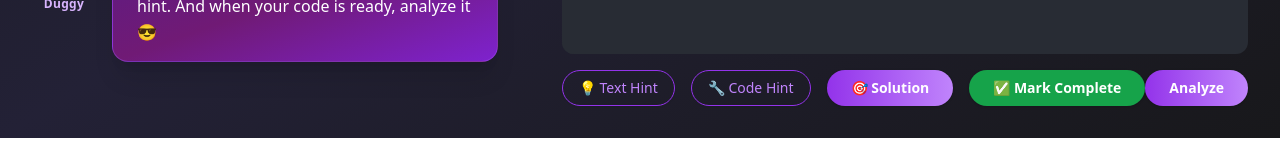
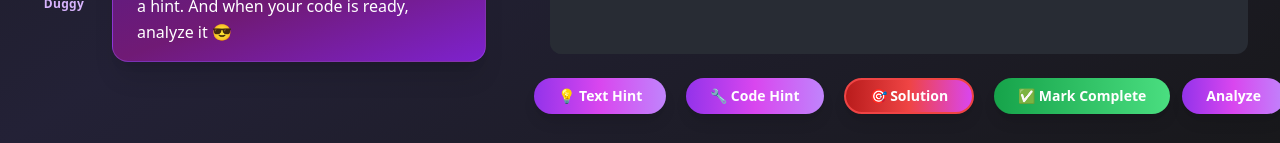
Before and after one commit to Klbtrn/Piis, a React (Vite) app in the folder client/: page /trainer/1 in a window 1280 px wide. Shown: the part 675-818 px from the top of the page. Built offline with nearby package versions, Linux system fonts and the light colour scheme; no server answers.

Commit message:
Button adjustement

```diff
--- a/client/src/pages/TrainerPage.jsx
+++ b/client/src/pages/TrainerPage.jsx
@@ -285,25 +285,23 @@ export default function TrainerPage() {
               />
             </div>
             {/* Buttons */}
-            <div className="flex flex-row">
+            <div className="flex flex-row gap-3 mt-2">
               <Button
-                variant="outline"
-                className="ml-8 border-purple-600 text-purple-400 hover:bg-purple-900/40 rounded-full"
+                className="ml-4 bg-gradient-to-r from-purple-600 via-fuchsia-500 to-purple-400 text-white font-semibold px-6 py-2 rounded-full shadow-lg hover:scale-105 hover:shadow-xl transition-all"
                 onClick={handleTextHint}
                 disabled={cardCompleted}
               >
                 💡 Text Hint
               </Button>
               <Button
-                variant="outline"
-                className="ml-4 border-purple-600 text-purple-400 hover:bg-purple-900/40 rounded-full"
+                className="ml-2 bg-gradient-to-r from-purple-600 via-fuchsia-500 to-purple-400 text-white font-semibold px-6 py-2 rounded-full shadow-lg hover:scale-105 hover:shadow-xl transition-all"
                 onClick={handleCodeHint}
                 disabled={cardCompleted}
               >
                 🔧 Code Hint
               </Button>
               <Button
-                className="ml-4 bg-gradient-to-r from-purple-600 to-purple-400 text-white font-semibold px-6 py-2 rounded-full hover:opacity-90 transition-all"
+                className="ml-2 bg-gradient-to-r from-red-700 via-red-500 to-fuchsia-500 text-white font-semibold px-6 py-2 rounded-full shadow-lg hover:scale-105 hover:shadow-xl transition-all border-2 border-red-500"
                 onClick={handleSolution}
                 disabled={cardCompleted}
               >
@@ -313,14 +311,14 @@ export default function TrainerPage() {
               {/* Add completion button */}
               {!cardCompleted ? (
                 <Button
-                  className="ml-4 bg-green-600 hover:bg-green-700 text-white font-semibold px-6 py-2 rounded-full transition-all"
+                  className="ml-2 bg-gradient-to-r from-green-600 to-green-400 text-white font-semibold px-6 py-2 rounded-full shadow-lg hover:scale-105 hover:shadow-xl transition-all"
                   onClick={handleCardCompletion}
                 >
                   ✅ Mark Complete
                 </Button>
               ) : (
                 <Button
-                  className="ml-4 bg-blue-600 hover:bg-blue-700 text-white font-semibold px-6 py-2 rounded-full transition-all"
+                  className="ml-2 bg-gradient-to-r from-blue-600 to-blue-400 text-white font-semibold px-6 py-2 rounded-full shadow-lg hover:scale-105 hover:shadow-xl transition-all"
                   onClick={() => window.history.back()}
                 >
                   🏠 Back to Flashcards
@@ -328,7 +326,7 @@ export default function TrainerPage() {
               )}
 
               <Button
-                className="ml-auto bg-gradient-to-r from-purple-600 to-purple-400 text-white font-semibold px-6 py-2 rounded-full hover:opacity-90 transition-all"
+                className="ml-auto bg-gradient-to-r from-purple-600 via-fuchsia-500 to-purple-400 text-white font-semibold px-6 py-2 rounded-full shadow-lg hover:scale-105 hover:shadow-xl transition-all"
                 onClick={handleAnalysis}
                 disabled={cardCompleted}
               >
```
